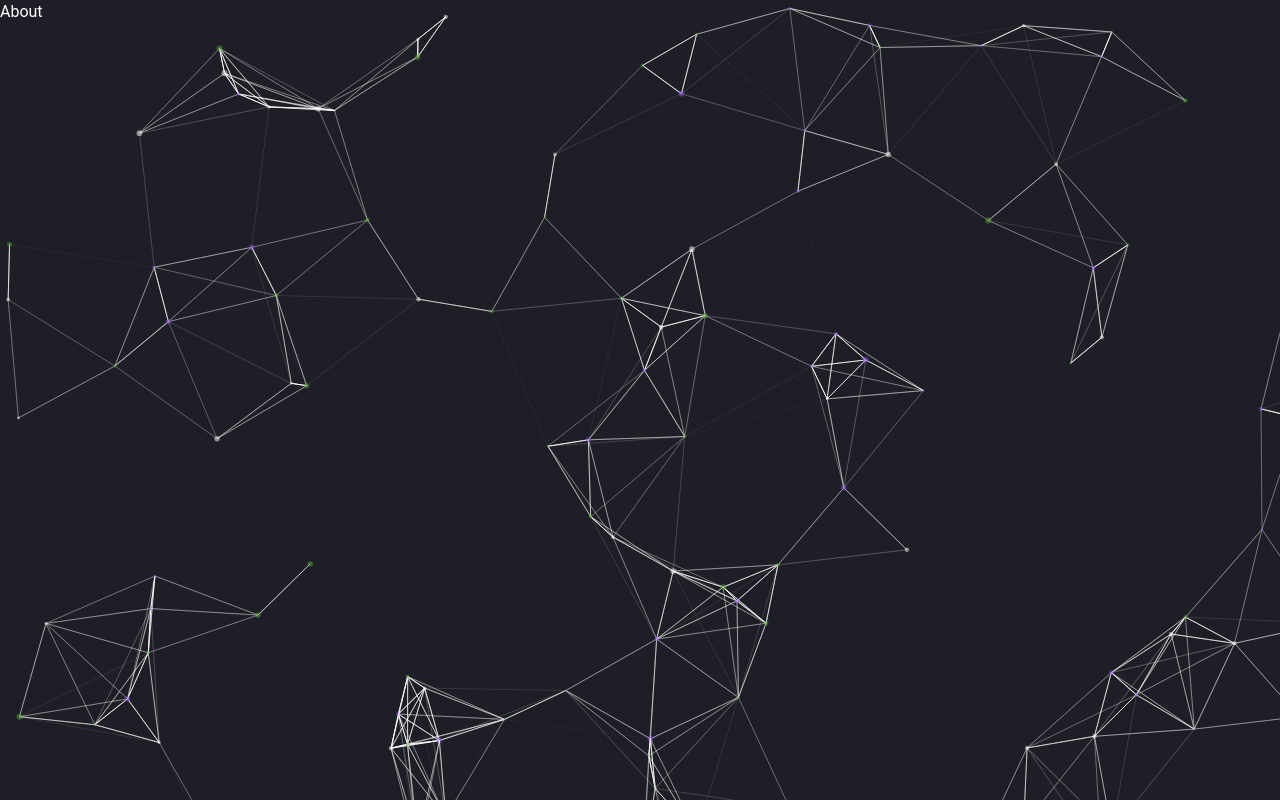
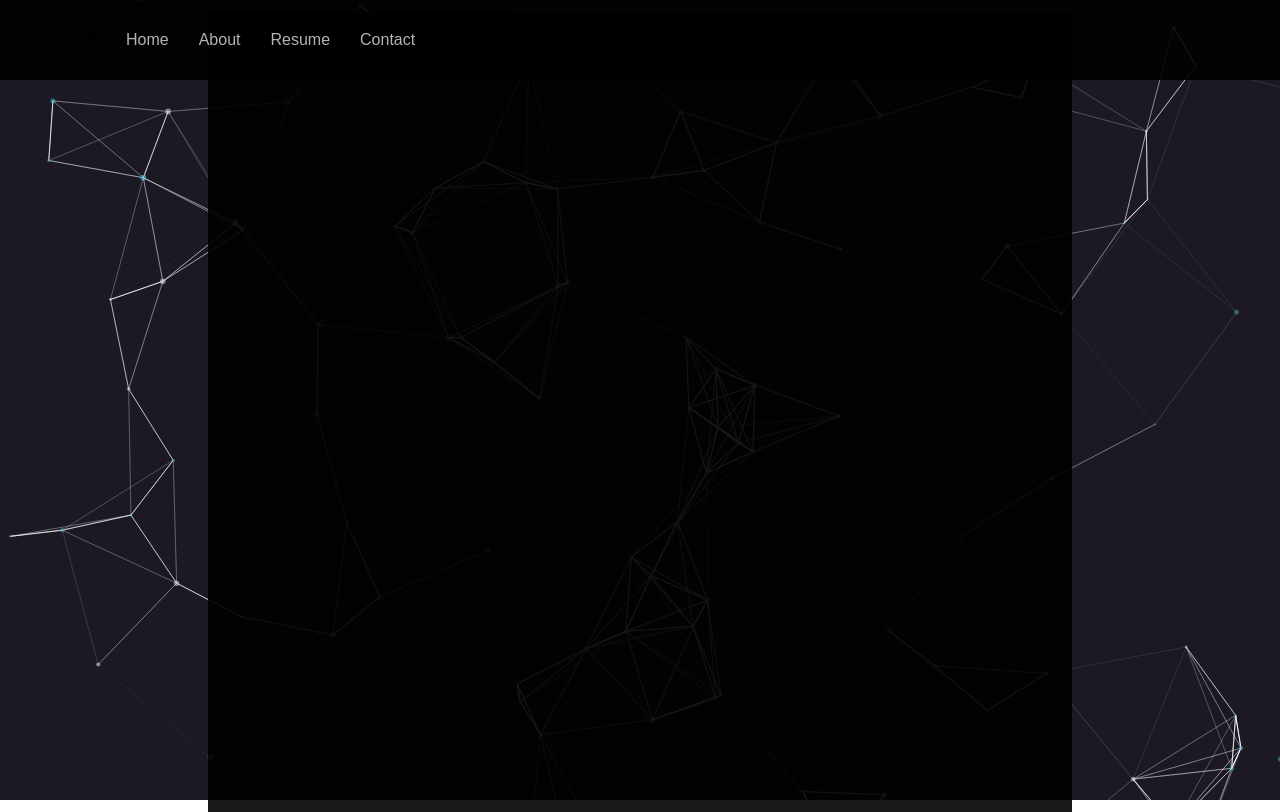
Before and after one commit to rolkef/Portfolio, a Next.js app: page /about in a window 1280 px wide. Built offline with nearby package versions, Linux system fonts and the light colour scheme.

Commit message:
started with about-page and header

```diff
--- a/components/AnimatedText.js
+++ b/components/AnimatedText.js
@@ -25,7 +25,7 @@ const AnimatedCharacters = (props) => {
     },
     visible: {
       y: 0,
-      color: "#57a639",
+      color: "#47D7EF",
       transition: { ease: [0.455, 0.03, 0.515, 0.955], duration: 0.75 }
     }
   };
--- a/components/particleBackground.js
+++ b/components/particleBackground.js
@@ -19,7 +19,7 @@ const ParticleBackground = () => {
                 autoplay={true}
                 options={{
                     background: {
-                        color: "#1e1f26",
+                        color: "#1C1924",
                     },
                     image: "",
                     position: "50% 50%",
@@ -212,7 +212,7 @@ const ParticleBackground = () => {
                             }
                         },
                         color: {
-                            value: ["#57a639", "#ffffff", "#8b50e2"],
+                            value: ["#47D7EF", "#EEEEEE", "#50A5BF"],
                             animation: {
                                 h: {
                                     count: 0,
--- a/pages/about.js
+++ b/pages/about.js
@@ -1,11 +1,47 @@
 import Link from 'next/link';
 import { motion } from 'framer-motion';
+import ContainerBlock from '../components/ContainerBlock';
 
 
 // import styles from '../styles/Home.module.css';
 
-export default function About({ isFirstMount }) {
+export default function About() {
     return (
-        <h1 className='text-white'>About</h1>
+        <ContainerBlock title="Christopher Rolke - About">
+            <header id="header" class="header-top">
+                <div class="container">
+                    <a href="/">Christopher Rolke</a>
+                    <nav id="navbar" class="navbar">
+                        <ul>
+                            <li>
+                                <Link href="/">
+                                    Home
+                                </Link>
+                            </li>
+                            <li>
+                                <Link href="/about">
+                                    About
+                                </Link>
+                            </li>
+                            <li>
+                                <Link href="/resume">
+                                    Resume
+                                </Link>
+                            </li>
+                            <li>
+                                <Link href="/contact">
+                                    Contact
+                                </Link>
+                            </li>
+                        </ul>
+                    </nav>
+                </div>
+            </header>
+
+            <div className="w-full h-full flex px-52 pt-3">
+                <div className="h-full w-full flex justify-center bg-black min-h-screen opacity-90">
+            </div>
+        </div>
+    </ContainerBlock>
     )
 };
--- a/pages/index.js
+++ b/pages/index.js
@@ -47,7 +47,8 @@ export default function Home() {
 
 
       </div>
-      <div class="nav-container"><Link href="/about"><a class="nav-tab heartbeat">About</a></Link><Link href="/resume"><a class="nav-tab heartbeat">Resume</a></Link><Link href="/contact"><a class="nav-tab heartbeat">Contact</a></Link><span class="nav-tab-slider"></span></div>
+
+      {/* <div class="nav-container"><Link href="/about"><a class="nav-tab heartbeat">About</a></Link><Link href="/resume"><a class="nav-tab heartbeat">Resume</a></Link><Link href="/contact"><a class="nav-tab heartbeat">Contact</a></Link><span class="nav-tab-slider"></span></div> */}
       </sectio>
 
     </motion.div>
--- a/styles/globals.css
+++ b/styles/globals.css
@@ -6,11 +6,11 @@
 
 /*
   Color Palette
-  #57a639
-  #3b7428
-  #6539a6
-  #472874
-  #a66e39
+  #EEEEEE
+  #47D7EF
+  #217486
+  #50A5BF
+  #1C1924
 */
 * {
   margin: 0;
@@ -34,26 +34,20 @@ body {
   padding: 0 2em;
 }
 
-
-h1:hover.title {
-  transform: translate3d(0, -10px, 22px);
-  color: #6539a6;
-}
-
 #title {
   font-family: "Josefin Sans", sans-serif;
   font-size: 5vw;
   margin: 0;
   padding-bottom: 0.5rem;
   letter-spacing: 0.3rem;
-  color: #57a639;
+  color: #e8ecef;
   transition: all 0.3s ease;
   z-index: 3;
 }
 
 #title:hover {
   transform: translate3d(0, -10px, 22px);
-  color: #6539a6;
+  font-size: 5.5vw;
 }
 
 .slider h2 {
@@ -72,11 +66,6 @@ h3.span {
   color: #faebd7;
   z-index: 4;
 }
-/* span:hover {
-  color: #ff0266;
-  font-weight: 500;
-  font-size: 2.2vw;
-} */
 
 a {
   text-decoration: none;
@@ -91,6 +80,7 @@ a {
   height: 75px;
   box-shadow: 20px 20px 50px rgba(0, 0, 0, 0.5);
   background: #1e1f26;
+  opacity: 0.9;
   z-index: 10;
   transition: all 0.3s cubic-bezier(0.19, 1, 0.22, 1);
 }
@@ -110,7 +100,7 @@ a {
   justify-content: center;
   align-items: center;
   flex: 1;
-  color: #57a639;
+  color: #50A5BF;
   letter-spacing: 0.1rem;
   transition: all 0.5s ease;
   font-size: 2vw;
@@ -118,7 +108,7 @@ a {
 
 .nav-tab:hover {
   color: #1e1f26;
-  background: #6539a6;
+  background: #50A5BF;
   transition: all 0.5s ease;
 }
 
@@ -172,6 +162,285 @@ a {
   }
 }
 
+/*--------------------------------------------------------------
+# Header
+--------------------------------------------------------------*/
+#header {
+  transition: ease-in-out 0.3s;
+  position: relative;
+  height: 100vh;
+  display: flex;
+  align-items: center;
+  z-index: 997;
+  overflow-y: auto;
+}
+
+#header * {
+  transition: ease-in-out 0.3s;
+}
+
+#header h1 {
+  font-size: 48px;
+  margin: 0;
+  padding: 0;
+  line-height: 1;
+  font-weight: 700;
+  font-family: "Poppins", sans-serif;
+}
+
+#header h1 a,
+#header h1 a:hover {
+  color: #fff;
+  line-height: 1;
+  display: inline-block;
+}
+
+#header h2 {
+  font-size: 24px;
+  margin-top: 20px;
+  color: rgba(255, 255, 255, 0.8);
+}
+
+#header h2 span {
+  color: #fff;
+  border-bottom: 2px solid #47D7EF;
+  padding-bottom: 6px;
+}
+
+#header img {
+  padding: 0;
+  margin: 0;
+}
+
+#header .social-links {
+  margin-top: 40px;
+  display: flex;
+}
+
+#header .social-links a {
+  font-size: 16px;
+  display: flex;
+  justify-content: center;
+  align-items: center;
+  background: rgba(255, 255, 255, 0.1);
+  color: #fff;
+  line-height: 1;
+  margin-right: 8px;
+  border-radius: 50%;
+  width: 40px;
+  height: 40px;
+}
+
+#header .social-links a:hover {
+  background: #47D7EF;
+}
+
+@media (max-width: 992px) {
+  #header h1 {
+    font-size: 36px;
+  }
+
+  #header h2 {
+    font-size: 20px;
+    line-height: 30px;
+  }
+
+  #header .social-links {
+    margin-top: 15px;
+  }
+
+  #header .container {
+    display: flex;
+    flex-direction: column;
+    align-items: center;
+  }
+}
+
+/* Header Top */
+#header.header-top {
+  height: 80px;
+  position: fixed;
+  left: 0;
+  top: 0;
+  right: 0;
+  background: rgba(0, 0, 0, 0.9);
+}
+
+#header.header-top .social-links,
+#header.header-top h2 {
+  display: none;
+}
+
+#header.header-top h1 {
+  margin-right: auto;
+  font-size: 36px;
+}
+
+#header.header-top .container {
+  display: flex;
+  align-items: center;
+}
+
+#header.header-top .navbar {
+  margin: 0;
+}
+
+@media (max-width: 768px) {
+  #header.header-top {
+    height: 60px;
+  }
+
+  #header.header-top h1 {
+    font-size: 26px;
+  }
+}
+
+/*--------------------------------------------------------------
+# Navigation Menu
+--------------------------------------------------------------*/
+/**
+* Desktop Navigation
+*/
+.navbar {
+  padding: 0;
+  margin-top: 35px;
+}
+
+.navbar ul {
+  margin: 0;
+  padding: 0;
+  display: flex;
+  list-style: none;
+  align-items: center;
+}
+
+.navbar li {
+  position: relative;
+}
+
+.navbar li+li {
+  margin-left: 30px;
+}
+
+.navbar a,
+.navbar a:focus {
+  display: flex;
+  align-items: center;
+  justify-content: space-between;
+  padding: 0;
+  font-family: "Poppins", sans-serif;
+  font-size: 16px;
+  font-weight: 400;
+  color: rgba(255, 255, 255, 0.7);
+  white-space: nowrap;
+  transition: 0.3s;
+}
+
+.navbar a i,
+.navbar a:focus i {
+  font-size: 12px;
+  line-height: 0;
+  margin-left: 5px;
+}
+
+.navbar a:before {
+  content: "";
+  position: absolute;
+  width: 0;
+  height: 2px;
+  bottom: -4px;
+  left: 0;
+  background-color: #47D7EF;
+  visibility: hidden;
+  width: 0px;
+  transition: all 0.3s ease-in-out 0s;
+}
+
+.navbar a:hover:before,
+.navbar li:hover>a:before,
+.navbar .active:before {
+  visibility: visible;
+  width: 25px;
+}
+
+.navbar a:hover,
+.navbar .active,
+.navbar .active:focus,
+.navbar li:hover>a {
+  color: #fff;
+}
+
+/**
+* Mobile Navigation
+*/
+.mobile-nav-toggle {
+  color: #fff;
+  font-size: 28px;
+  cursor: pointer;
+  display: none;
+  line-height: 0;
+  transition: 0.5s;
+  position: fixed;
+  right: 15px;
+  top: 15px;
+}
+
+@media (max-width: 991px) {
+  .mobile-nav-toggle {
+    display: block;
+  }
+
+  .navbar ul {
+    display: none;
+  }
+}
+
+.navbar-mobile {
+  position: fixed;
+  overflow: hidden;
+  top: 0;
+  right: 0;
+  left: 0;
+  bottom: 0;
+  background: rgba(0, 0, 0, 0.9);
+  transition: 0.3s;
+  z-index: 999;
+  margin-top: 0;
+}
+
+.navbar-mobile .mobile-nav-toggle {
+  position: absolute;
+  top: 15px;
+  right: 15px;
+}
+
+.navbar-mobile ul {
+  display: block;
+  position: absolute;
+  top: 55px;
+  right: 15px;
+  bottom: 45px;
+  left: 15px;
+  padding: 10px 0;
+  overflow-y: auto;
+  transition: 0.3s;
+  border: 2px solid rgba(255, 255, 255, 0.2);
+}
+
+.navbar-mobile li {
+  padding: 12px 20px;
+}
+
+.navbar-mobile li+li {
+  margin: 0;
+}
+
+.navbar-mobile a,
+.navbar-mobile a:focus {
+  font-size: 16px;
+  position: relative;
+}
+
 .loader span {
   color: #faebd7;
   text-shadow: 0 0 0 #faebd7;
@@ -180,8 +449,8 @@ a {
 
 @-webkit-keyframes loading {
   to {
-    text-shadow: 20px 0 70px #3b7428;
-    color: #3b7428;
+    text-shadow: 20px 0 70px #47D7EF;
+    color: #47D7EF;
   }
 }
 .loader span:nth-child(2) {
@@ -283,6 +552,11 @@ a {
 .heartbeat:hover {
 	-webkit-animation: heartbeat 1.5s ease-in-out infinite both;
 	        animation: heartbeat 1.5s ease-in-out infinite both;
+}
+
+.vibrate-1 {
+	-webkit-animation: vibrate-1 0.3s linear 3s infinite both;
+	        animation: vibrate-1 0.3s linear 3s infinite both;
 }
 
 /* ----------------------------------------------
--- a/tailwind.config.js
+++ b/tailwind.config.js
@@ -44,6 +44,7 @@ module.exports = {
         fuchsia: colors.fuchsia,
         pink: colors.pink,
         rose: colors.rose,
+        darkblue: "#1C1924",
       }),
       columns: {
         auto: 'auto',
```
